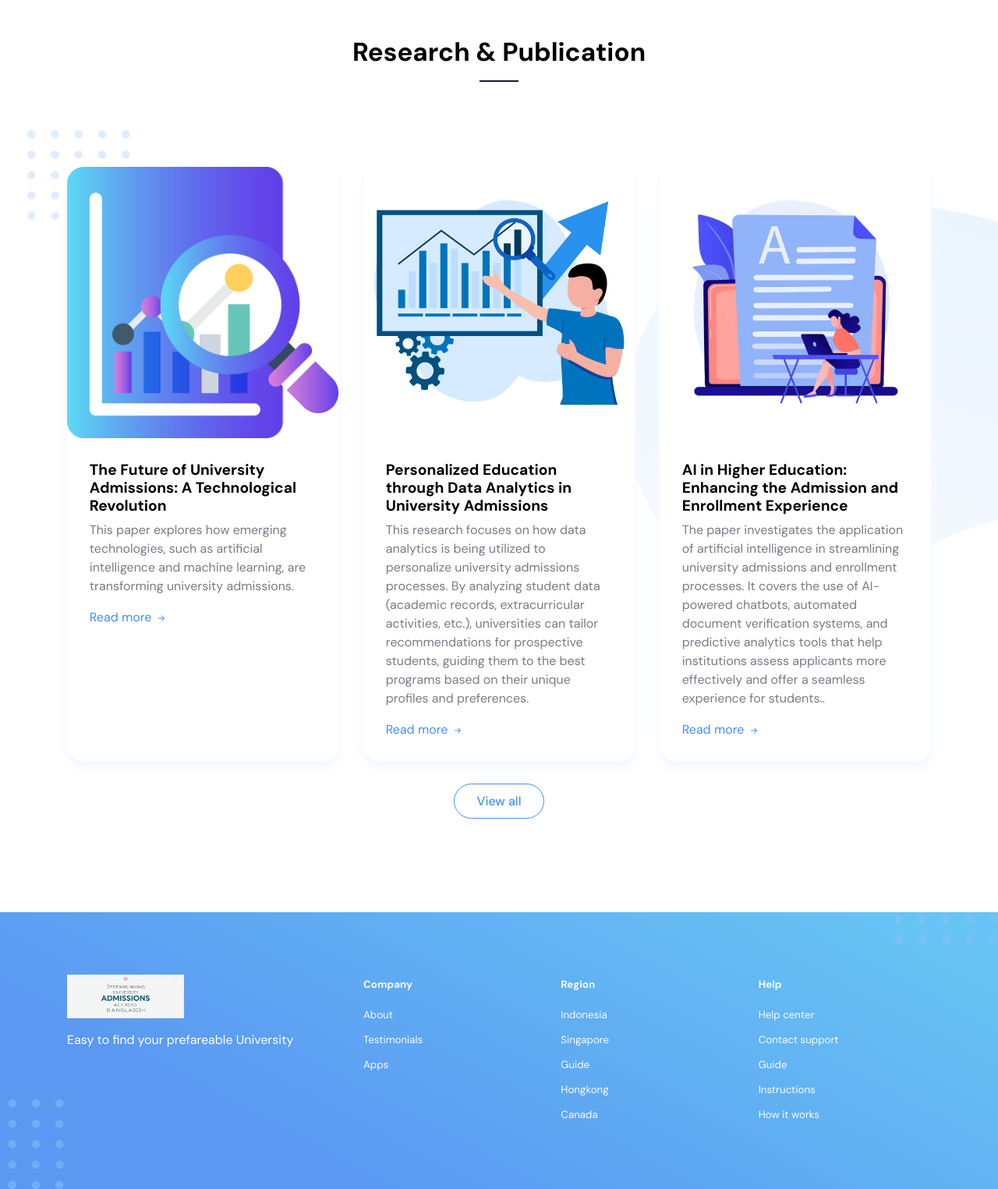
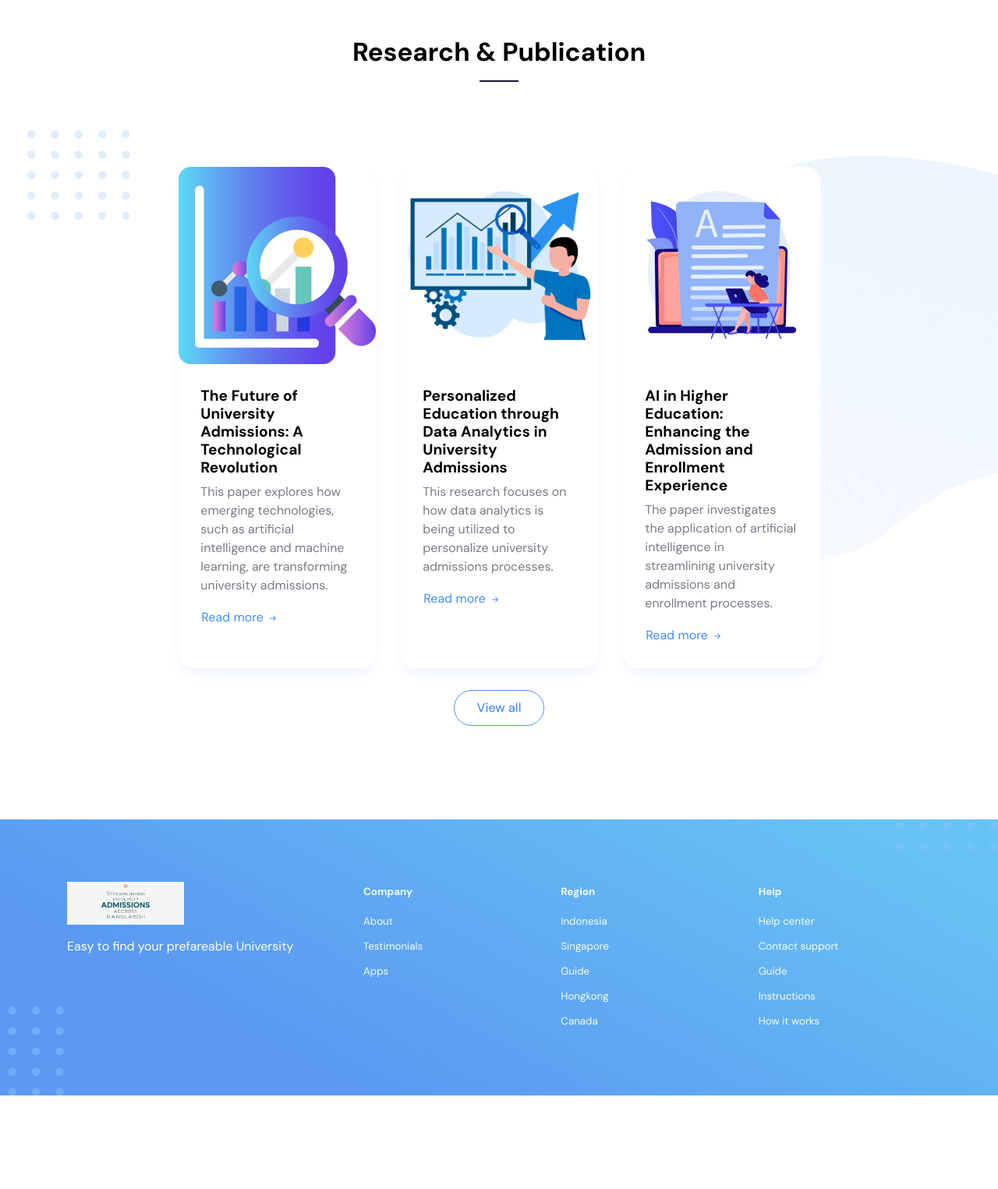
Before and after one commit to Homelander98/All-Private-University-admission, a PHP site: page / in a window 1280 px wide. Shown: the part 2999-4524 px from the top of the page at 78% size. After the commit the page ends 4404 px from the top, so only its background shows below. Run offline with PHP 8.4, Linux system fonts and the light colour scheme.

Commit message:
Update index.php

```diff
--- a/routes/home/index.php
+++ b/routes/home/index.php
@@ -241,7 +241,17 @@ the Vice Chancellor</h2>
           </div>
         </div>
       </section>
+
       <section>
+  <style>
+    /* CSS for images inside cards */
+    .card-img-top {
+      width: 100%;   /* Ensure the image spans the full width of the card */
+      height: auto;  /* Maintain the aspect ratio */
+      object-fit: cover; /* Ensures the image covers the area while maintaining aspect ratio */
+    }
+  </style>
+
   <div class="bg-holder" style="background-image:url(assets/img/illustrations/article-bg.png);background-position:right center;background-size:auto;">
   </div>
   <!--/.bg-holder-->
@@ -257,46 +267,74 @@ the Vice Chancellor</h2>
         <hr class="mx-auto text-dark" style="height:2px;width:50px" />
       </div>
     </div>
-          <div class="row h-100 justify-content-center pt-6">
-            <div class="col-12 col-sm-9 col-md-4 mt-4">
-              <div class="card h-100 rounded-3 shadow"><img src="assets/img/gallery/article-one.png" alt="" />
+
+    <!-- Cards Section -->
+    <div class="row justify-content-center pt-6">
+      <!-- First Card -->
+      <div class="col-12 col-sm-6 col-md-4 col-lg-3 mt-4">
+        <div class="card h-100 rounded-3 shadow">
+          <a href="https://files.eric.ed.gov/fulltext/EJ1026722.pdf" target="_blank" class="stretched-link"></a>
+          <img class="card-img-top" src="assets/img/gallery/article-one.png" alt="" />
           <div class="card-body p-4 text-center text-md-start">
             <h5 class="fw-bold">The Future of University Admissions: A Technological Revolution</h5>
-                  <p class="card-text">This paper explores how emerging technologies, such as artificial intelligence and machine learning, are transforming university admissions.</p><a class="stretched-link text-decoration-none" href="#" role="button">Read more
+            <p class="card-text">This paper explores how emerging technologies, such as artificial intelligence and machine learning, are transforming university admissions.</p>
+            <button class="btn btn-link p-0 text-decoration-none">
+              Read more
               <svg class="bi bi-arrow-right-short" xmlns="http://www.w3.org/2000/svg" width="16" height="16" fill="currentColor" viewBox="0 0 16 16">
                 <path fill-rule="evenodd" d="M4 8a.5.5 0 0 1 .5-.5h5.793L8.146 5.354a.5.5 0 1 1 .708-.708l3 3a.5.5 0 0 1 0 .708l-3 3a.5.5 0 0 1-.708-.708L10.293 8.5H4.5A.5.5 0 0 1 4 8z"></path>
-                    </svg></a>
+              </svg>
+            </button>
           </div>
         </div>
       </div>
-            <div class="col-12 col-sm-9 col-md-4 mt-4">
-              <div class="card h-100 rounded-3 shadow"><img src="assets/img/gallery/article-two.png" alt="" />
+
+      <!-- Second Card -->
+      <div class="col-12 col-sm-6 col-md-4 col-lg-3 mt-4">
+        <div class="card h-100 rounded-3 shadow">
+          <a href="https://www.urbeuniversity.edu/future-university-research" target="_blank" class="stretched-link"></a>
+          <img class="card-img-top" src="assets/img/gallery/article-two.png" alt="" />
           <div class="card-body p-4 text-center text-md-start">
             <h5 class="fw-bold">Personalized Education through Data Analytics in University Admissions</h5>
-                  <p class="card-text">This research focuses on how data analytics is being utilized to personalize university admissions processes. By analyzing student data (academic records, extracurricular activities, etc.), universities can tailor recommendations for prospective students, guiding them to the best programs based on their unique profiles and preferences.</p><a class="stretched-link text-decoration-none" href="#" role="button">Read more
+            <p class="card-text">This research focuses on how data analytics is being utilized to personalize university admissions processes.</p>
+            <button class="btn btn-link p-0 text-decoration-none">
+              Read more
               <svg class="bi bi-arrow-right-short" xmlns="http://www.w3.org/2000/svg" width="16" height="16" fill="currentColor" viewBox="0 0 16 16">
                 <path fill-rule="evenodd" d="M4 8a.5.5 0 0 1 .5-.5h5.793L8.146 5.354a.5.5 0 1 1 .708-.708l3 3a.5.5 0 0 1 0 .708l-3 3a.5.5 0 0 1-.708-.708L10.293 8.5H4.5A.5.5 0 0 1 4 8z"></path>
-                    </svg></a>
+              </svg>
+            </button>
           </div>
         </div>
       </div>
-            <div class="col-12 col-sm-9 col-md-4 mt-4">
-              <div class="card h-100 rounded-3 shadow"><img src="assets/img/gallery/article-three.png" alt="" />
+
+      <!-- Third Card -->
+      <div class="col-12 col-sm-6 col-md-4 col-lg-3 mt-4">
+        <div class="card h-100 rounded-3 shadow">
+          <a href="https://www.urbeuniversity.edu/ai-in-higher-education" target="_blank" class="stretched-link"></a>
+          <img class="card-img-top" src="assets/img/gallery/article-three.png" alt="" />
           <div class="card-body p-4 text-center text-md-start">
             <h5 class="fw-bold">AI in Higher Education: Enhancing the Admission and Enrollment Experience</h5>
-                  <p class="card-text">The paper investigates the application of artificial intelligence in streamlining university admissions and enrollment processes. It covers the use of AI-powered chatbots, automated document verification systems, and predictive analytics tools that help institutions assess applicants more effectively and offer a seamless experience for students..</p><a class="stretched-link text-decoration-none" href="#" role="button">Read more
+            <p class="card-text">The paper investigates the application of artificial intelligence in streamlining university admissions and enrollment processes.</p>
+            <button class="btn btn-link p-0 text-decoration-none">
+              Read more
               <svg class="bi bi-arrow-right-short" xmlns="http://www.w3.org/2000/svg" width="16" height="16" fill="currentColor" viewBox="0 0 16 16">
                 <path fill-rule="evenodd" d="M4 8a.5.5 0 0 1 .5-.5h5.793L8.146 5.354a.5.5 0 1 1 .708-.708l3 3a.5.5 0 0 1 0 .708l-3 3a.5.5 0 0 1-.708-.708L10.293 8.5H4.5A.5.5 0 0 1 4 8z"></path>
-                    </svg></a>
+              </svg>
+            </button>
           </div>
         </div>
       </div>
+
+      <!-- Button Section -->
       <div class="text-center pt-4 z-index-2">
-              <button class="btn btn-lg btn-outline-primary rounded-pill z-index-2 hover-top" type="submit">View all</button>
+        <button class="btn btn-lg btn-outline-primary rounded-pill z-index-2 hover-top" type="button">View all</button>
       </div>
     </div>
   </div>
 </section>
+
+
+
+
 
 
     </main>
```
Lines whose indentation alone changed are shown as unchanged.
